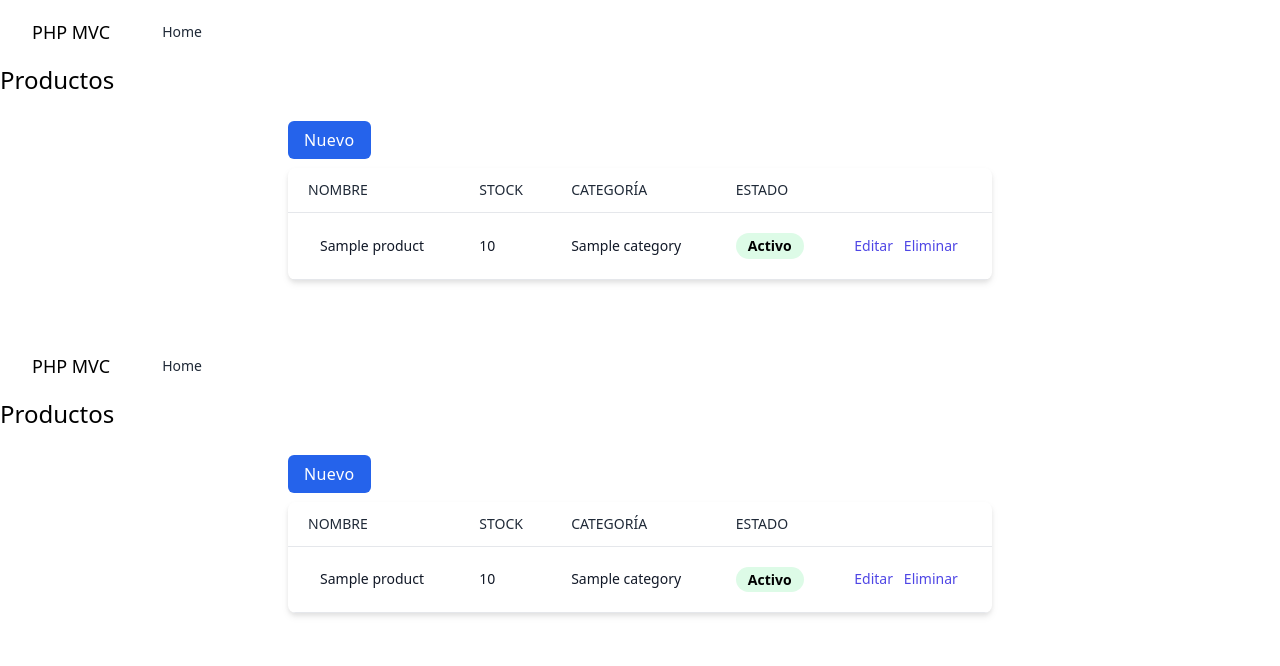
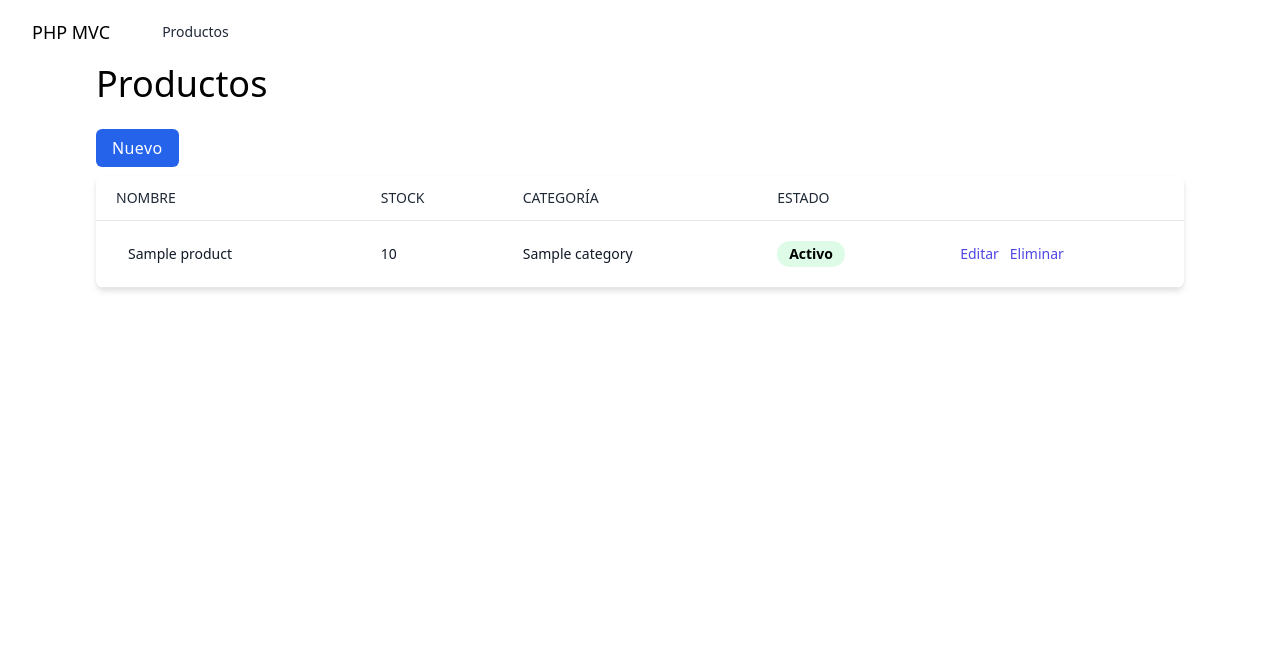
Before and after one commit to Carranza32/PHPCRUD-MVC, a PHP site: page /phpcrud/ProductosController/index in a window 1280 px wide. Shown: the top 666 px of the page. Run offline with PHP 8.4, Linux system fonts and the light colour scheme; tables that the repository leaves empty or names only in its code hold one stand-in row (values such as "Sample post"); some libraries are stand-ins or nearby versions.

Commit message:
container

```diff
--- a/Controllers/ProductosController.php
+++ b/Controllers/ProductosController.php
@@ -9,8 +9,6 @@ class ProductosController extends Controller{
         $this->view->data = [];
 
         $this->loadModel('ProductoModel');
-
-        $this->index();
     }
 
     public function index()
--- a/Views/Create.php
+++ b/Views/Create.php
@@ -1,6 +1,6 @@
 <?php include('layouts/header.php') ?>
 
-
+<div class="container mx-auto px-4 sm:px-8 max-w-4xl">
     <div class="flex items-center py-4 overflow-y-auto whitespace-nowrap">
         <a href="http://localhost/phpcrud/ProductosController/Index" class="text-gray-600 dark:text-gray-200">
             <svg xmlns="http://www.w3.org/2000/svg" class="w-5 h-5" viewBox="0 0 20 20" fill="currentColor">
@@ -15,6 +15,7 @@
         <a href="#!" class="text-blue-600 dark:text-blue-400 hover:underline">
             Nuevo producto
         </a>
+    </div>
 </div>
 
 <section class="max-w-4xl p-6 mx-auto bg-white rounded-md shadow-md dark:bg-gray-800">
--- a/Views/Edit.php
+++ b/Views/Edit.php
@@ -4,6 +4,7 @@
     $isChecked = ($product['is_active'] == 1) ? 'checked' : '';
 ?>
 
+<div class="container mx-auto px-4 sm:px-8 max-w-4xl">
     <div class="flex items-center py-4 overflow-y-auto whitespace-nowrap">
         <a href="http://localhost/phpcrud/ProductosController/Index" class="text-gray-600 dark:text-gray-200">
             <svg xmlns="http://www.w3.org/2000/svg" class="w-5 h-5" viewBox="0 0 20 20" fill="currentColor">
@@ -18,6 +19,7 @@
         <a href="http://localhost/phpcrud/ProductosController/edit/<?php echo $product['id'] ?>" class="text-blue-600 dark:text-blue-400 hover:underline">
             <?php echo $product['name'] ?>
         </a>
+    </div>
 </div>
 
 <section class="max-w-4xl p-6 mx-auto bg-white rounded-md shadow-md dark:bg-gray-800">
--- a/Views/Index.php
+++ b/Views/Index.php
@@ -1,7 +1,7 @@
 <?php include('layouts/header.php') ?>
 
-<h1 class="text-2xl">Productos</h1>
-<div class="container mx-auto px-4 sm:px-8 max-w-3xl">
+<div class="container mx-auto px-4 sm:px-8 max-w-6xl">
+    <h1 class="text-4xl">Productos</h1>
     <div class="py-8">
         <a href="http://localhost/phpcrud/ProductosController/create" class="px-4 py-2 font-medium tracking-wide text-white capitalize transition-colors duration-200 transform bg-blue-600 rounded-md hover:bg-blue-500 focus:outline-none focus:ring focus:ring-blue-300 focus:ring-opacity-80">
             Nuevo
--- a/Views/layouts/header.php
+++ b/Views/layouts/header.php
@@ -24,13 +24,13 @@
         <div class="max-w-7xl mx-auto px-8">
             <div class="flex items-center justify-between h-16">
                 <div class=" flex items-center">
-                    <a class="flex-shrink-0 text-lg" href="/">
+                    <a class="flex-shrink-0 text-lg" href="#!">
                         PHP MVC
                     </a>
                     <div class="hidden md:block">
                         <div class="ml-10 flex items-baseline space-x-4">
-                            <a class="text-gray-800  hover:text-gray-800 dark:hover:text-white px-3 py-2 rounded-md text-sm font-medium" href="/#">
-                                Home
+                            <a class="text-gray-800  hover:text-gray-800 dark:hover:text-white px-3 py-2 rounded-md text-sm font-medium" href="http://localhost/phpcrud/ProductosController/index">
+                                Productos
                             </a>
                         </div>
                     </div>
```
Also changed, not shown: Repository/ProductoRepository.php (deleted). Lines whose indentation alone changed are shown as unchanged.
